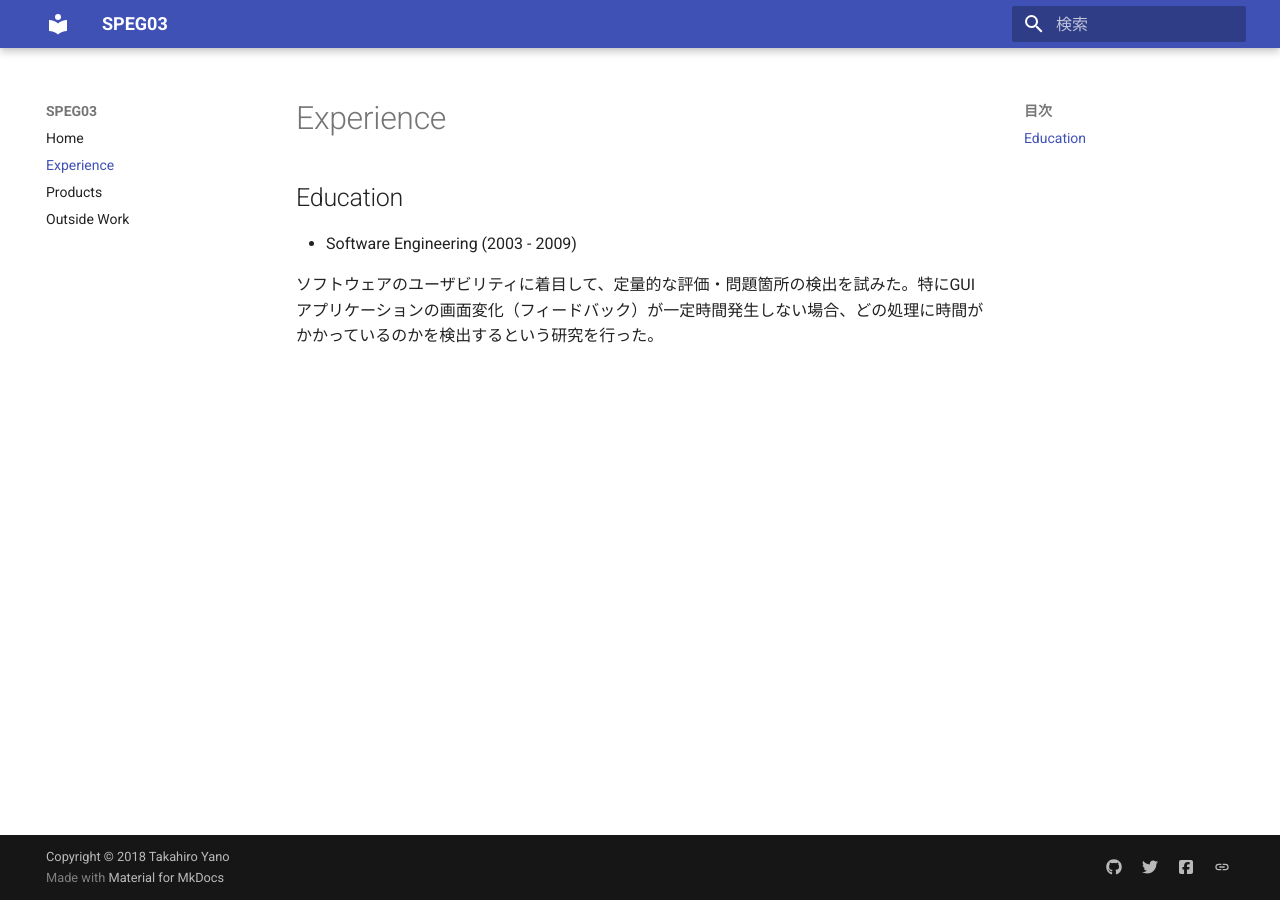
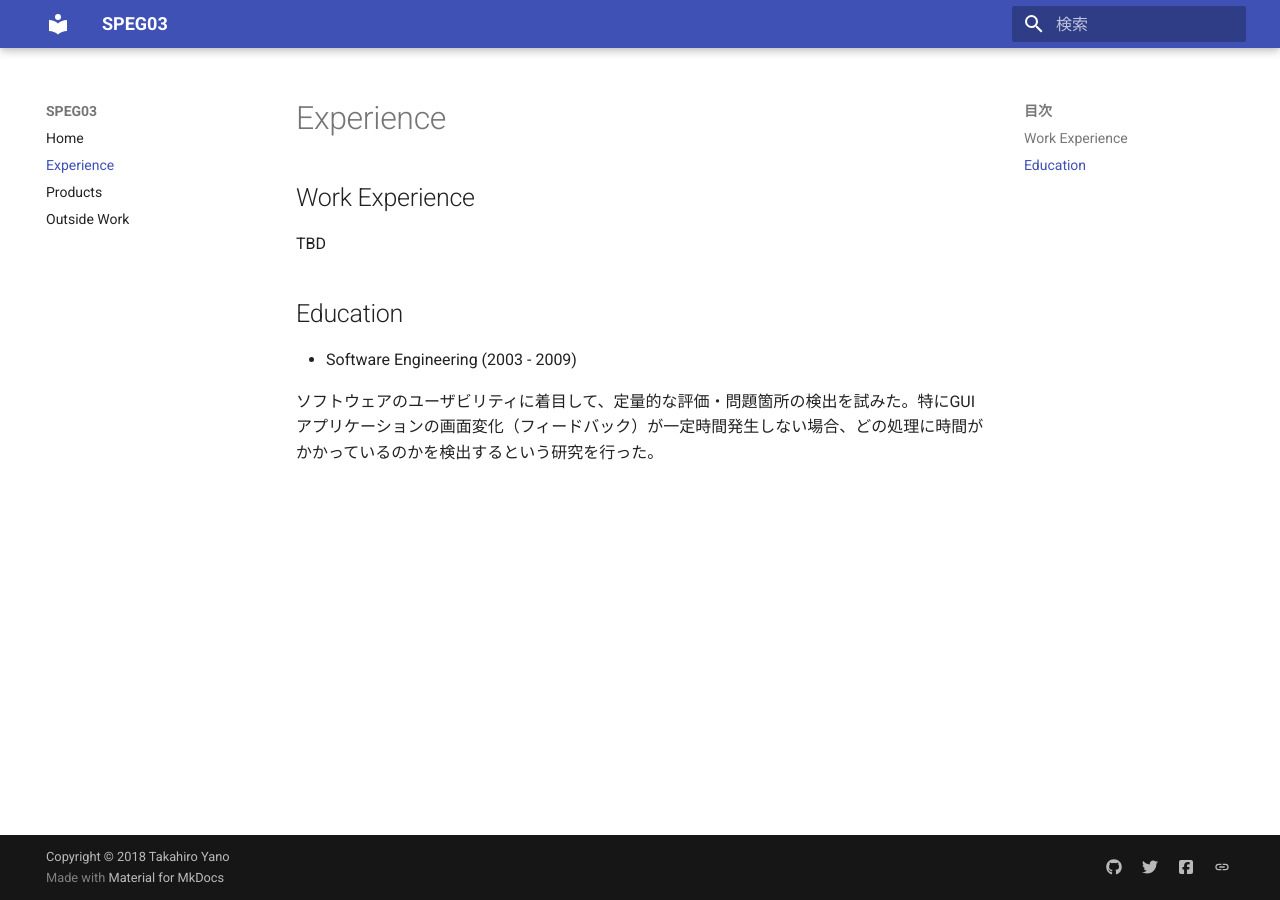
Before and after one commit to speg03/sp3.dev, an MkDocs documentation site: the page built from docs/experience.md, in a window 1280 px wide. Built offline with MkDocs 1.6.1 and Material for MkDocs 9.7.7, drawn with Linux system fonts in a browser that asks for light colours; old or Windows-style settings are respelled for this version of MkDocs.

Commit message:
:construction: WIP: Work Experience

```diff
--- a/docs/experience.md
+++ b/docs/experience.md
@@ -1,4 +1,8 @@
 # Experience
+
+## Work Experience
+
+TBD
 
 ## Education
 
```
